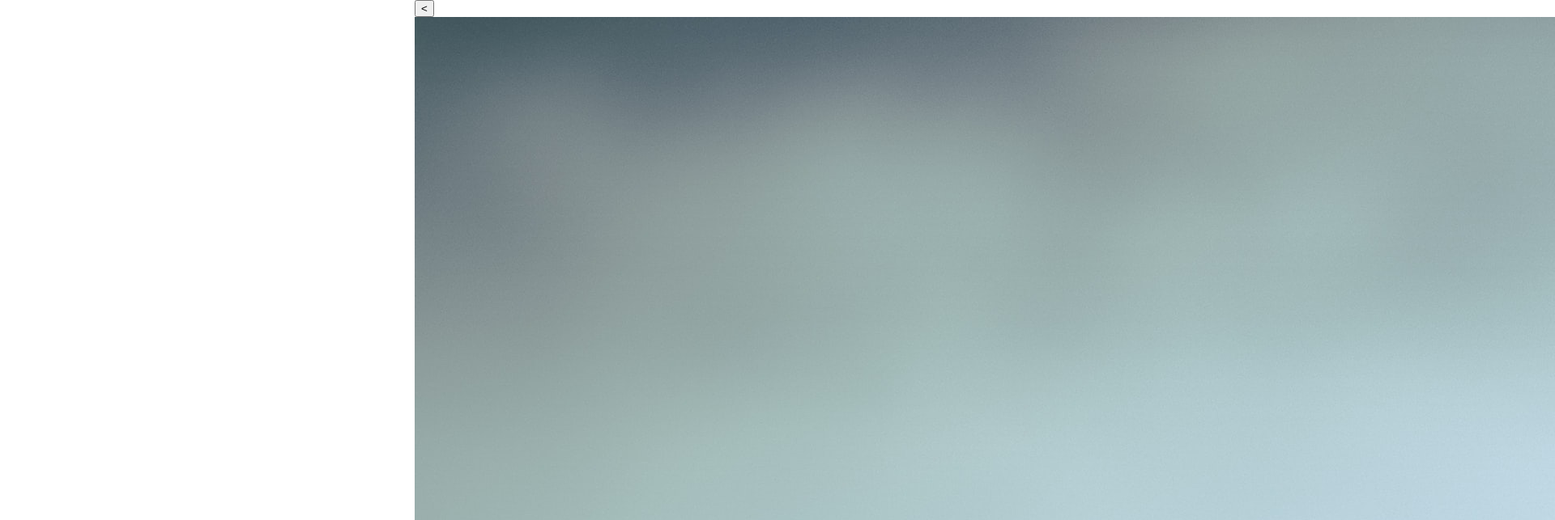
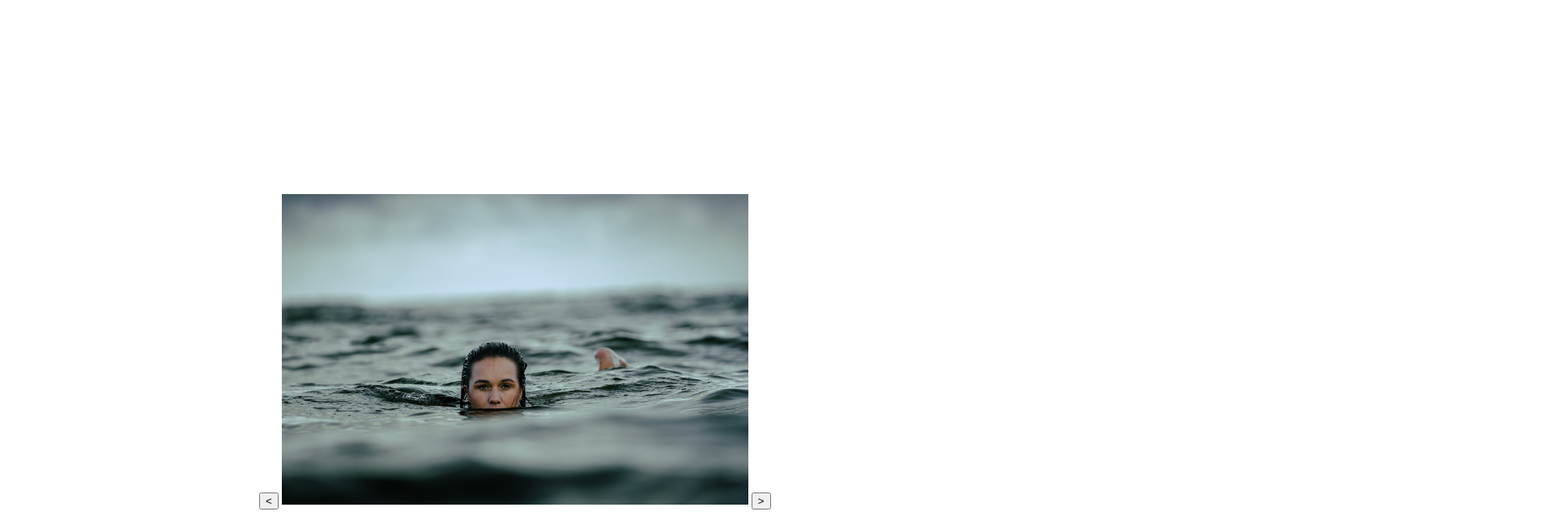
Before and after one commit to pronayguha13/IMAGE-SLIDER, a plain HTML site: page pages/index.html in a window 1280 px wide. Shown: the top 643 px of the page at 81% size, 1920 px wide, since content can reach past the window. Drawn offline with Linux system fonts and the light colour scheme.

Commit message:
Image repeating problem fixed and images aligned

```diff
--- a/pages/index.html
+++ b/pages/index.html
@@ -7,7 +7,7 @@
     <link rel="stylesheet" href="../public/static/CSS/index.css" />
   </head>
   <body>
-    <div class="card">
+    <div id="card">
       <button id="leftArrow"><</button>
       <img
         src="../public/static/image/1.jpg"
--- a/public/scripts/index.js
+++ b/public/scripts/index.js
@@ -9,7 +9,7 @@ const imageChangeHandler = (direction) => {
   //if direction is 'next' increase the index
   if (direction === "next") {
     //if index >imageArray.length => index = 0
-    if (index + 1 > imageArray.length) {
+    if (index + 1 > imageArray.length - 1) {
       index = 0;
     } else {
       index += 1;
--- a/public/static/CSS/index.css
+++ b/public/static/CSS/index.css
@@ -1,7 +1,14 @@
-/* this file is to be linked with index.html */
-body {
-  margin: 0 40%;
+#card {
+  /* margin: auto; */
+  width: 50%;
+  position: absolute;
+  left: 25%;
+  height: 50%;
+  top: 30%;
 }
-p {
-  font-size: 30px;
+
+#imageContainer {
+  margin: auto;
+  width: 90%;
+  height: 24rem;
 }
```
